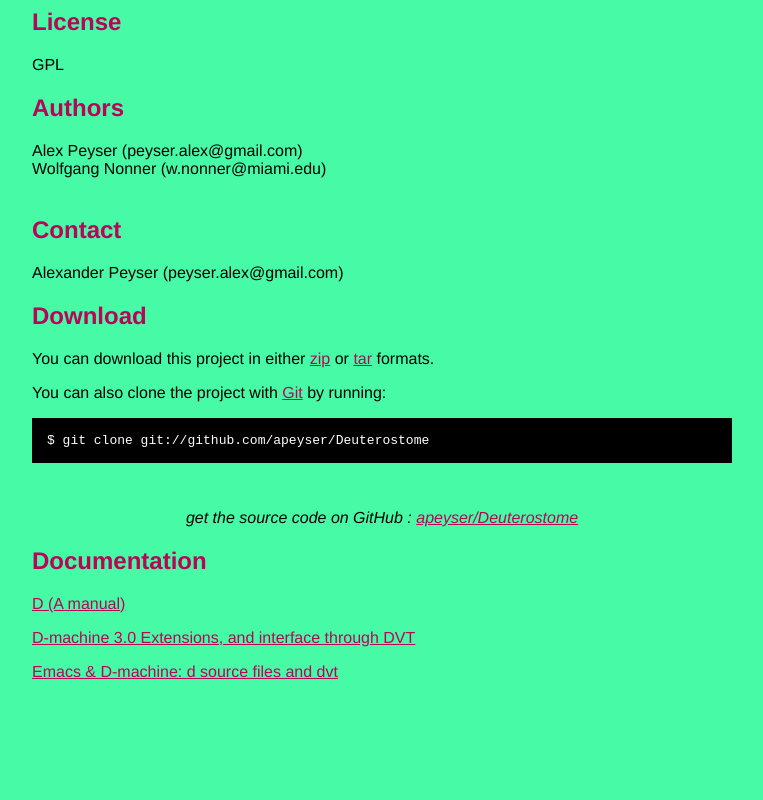
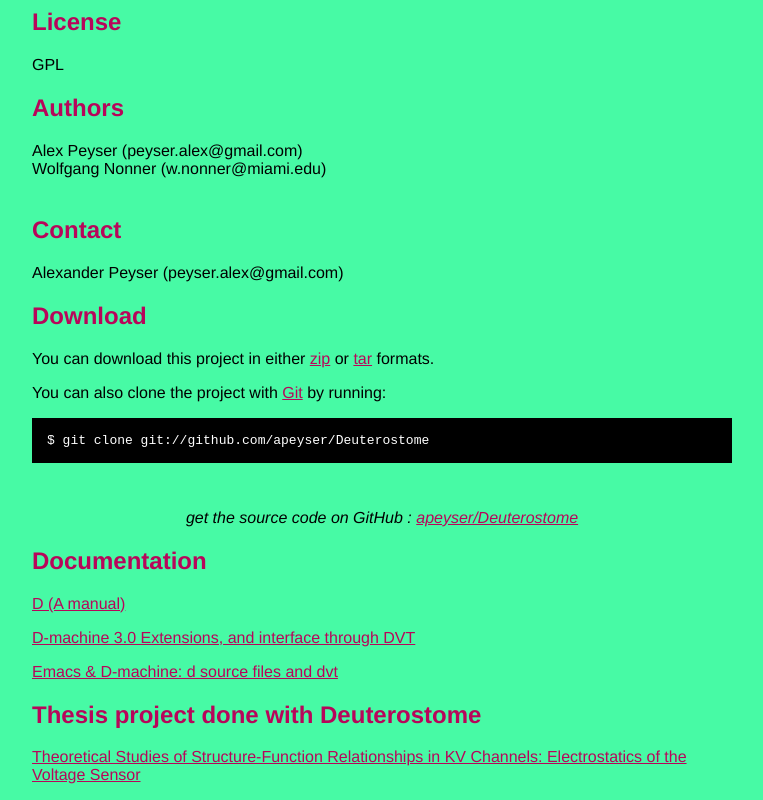
Before and after one commit to apeyser/Deuterostome, a plain HTML site: page index.html in a window 1280 px wide. Shown: the part 396-1196 px from the top of the page, without its empty margins (258-1021 px from the left). Before the commit the page ends 1093 px from the top, so only its background shows below. Drawn offline with Linux system fonts and the light colour scheme.

Commit message:
add thesis

```diff
--- a/index.html
+++ b/index.html
@@ -84,6 +84,10 @@
     through DVT</a>
     <p><a href="emacs.pdf">Emacs & D-machine: d source files and dvt</a>
 
+    <h2>Thesis project done with Deuterostome</h2>
+    <p><a href="https://sites.google.com/site/alexpeyserthesis">
+	Theoretical Studies of Structure-Function Relationships in KV
+	Channels: Electrostatics of the Voltage Sensor</a>
   </div>
 
 
```
